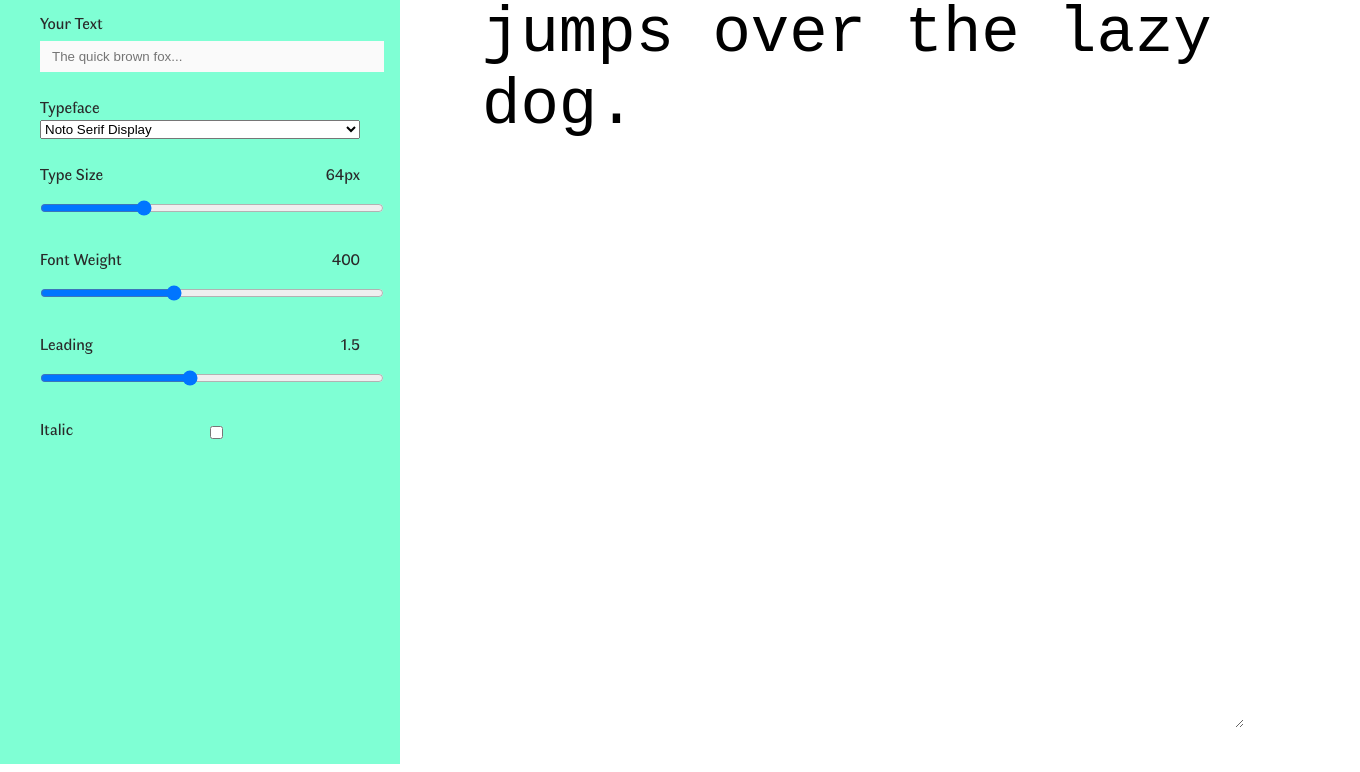
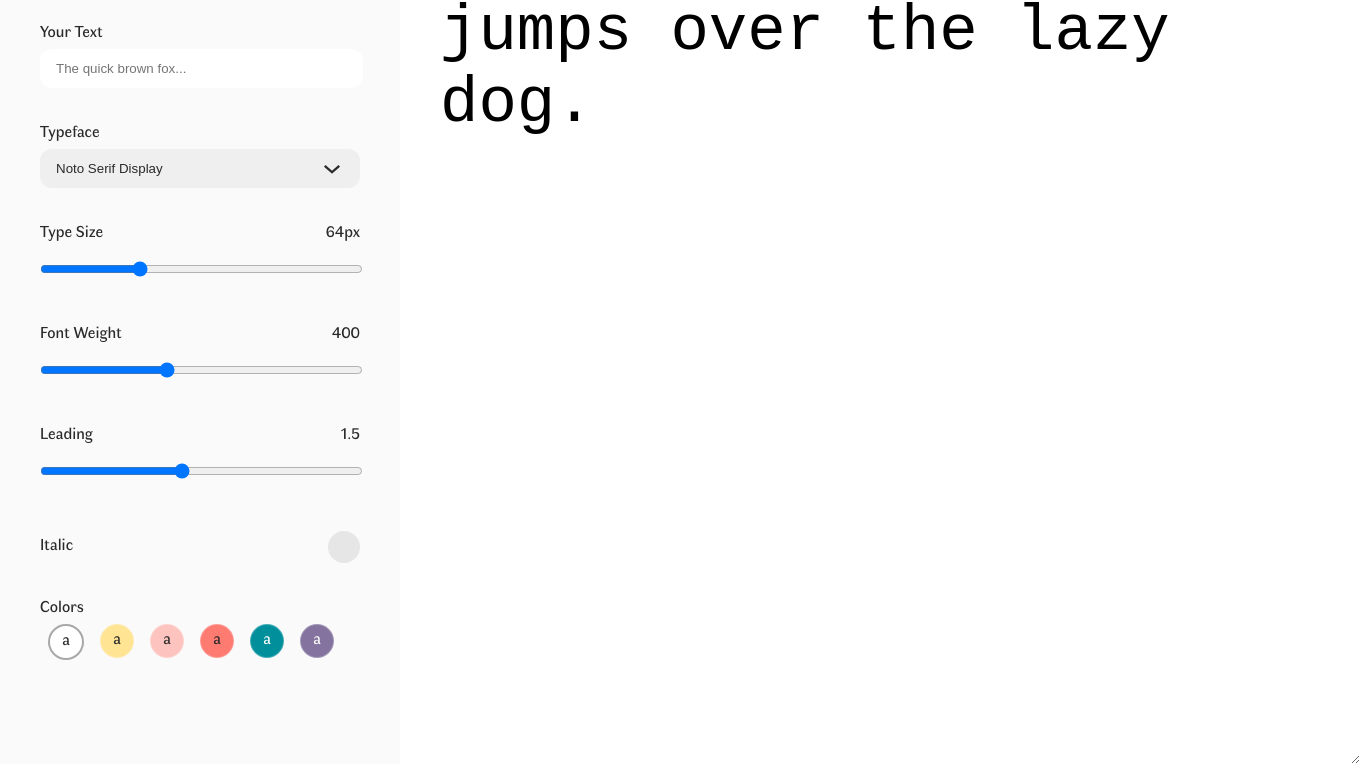
Before and after one commit to charluxd/type-checker, a plain HTML site: page index.html in a window 1280 px wide. Shown: the part 116-888 px from the top of the page, 1360 px wide, since content can reach past the window. Drawn offline with Linux system fonts and the light colour scheme.

Commit message:
Refine page styling

```diff
--- a/index.html
+++ b/index.html
@@ -31,7 +31,14 @@
 
       <div class="settings">
         <label>Type Size<span class="typesize-output">64px</span></label>
-        <input type="range" name="typesize" min="12" max="200" value="64" />
+        <input
+          type="range"
+          name="typesize"
+          min="12"
+          max="200"
+          value="64"
+          class="slider"
+        />
       </div>
 
       <div class="settings">
@@ -43,6 +50,7 @@
           max="900"
           value="400"
           step="100"
+          class="slider"
         />
       </div>
 
@@ -55,12 +63,30 @@
           max="2.5"
           value="1.5"
           step="0.25"
+          class="slider"
         />
       </div>
 
       <div class="settings settings-checkbox">
         <label>Italic</label>
         <input type="checkbox" name="italic" />
+      </div>
+
+      <div class="settings">
+        <label>Colors</label>
+        <div class="colors">
+          <div
+            style="background-color: #ffffff; color: #2a2a2a"
+            class="selected"
+          >
+            a
+          </div>
+          <div style="background-color: #ffe494; color: #2a2a2a">a</div>
+          <div style="background-color: #fdc3be; color: #2a2a2a">a</div>
+          <div style="background-color: #fe7b72; color: #2a2a2a">a</div>
+          <div style="background-color: #018f9c; color: #ffffff">a</div>
+          <div style="background-color: #83739e; color: #ffffff">a</div>
+        </div>
       </div>
     </section>
     <textarea class="output">
--- a/styles.css
+++ b/styles.css
@@ -22,7 +22,7 @@
 body {
   font-family: Faune, sans-serif;
   color: #2a2a2a;
-  margin: 40px 40px 40px 480px;
+  margin: 0 0 0 400px;
 }
 
 h1 {
@@ -36,13 +36,97 @@ section.settings {
   top: 0;
   left: 0;
   height: 100vh;
-  background-color: aquamarine;
+  background-color: #fafafa;
   padding: 40px;
-  min-width: 320px;
+  width: 320px;
 }
 
 div.settings {
-  margin: 24px 0;
+  margin: 32px 0;
+}
+
+input {
+  display: block;
+  padding: 12px 16px;
+  margin: 8px 0 0 0;
+  width: 91%;
+}
+
+input[type='text'] {
+  width: 91%;
+  background: #ffffff;
+  border: none;
+  outline: none;
+  border-radius: 12px;
+  transition: border-color 0.3s ease;
+}
+
+input[type='text']:focus {
+  border: 1px solid #a8a8a8;
+}
+
+input[type='range'] {
+  width: 91%;
+}
+
+select {
+  appearance: none; /* Standard property */
+  -webkit-appearance: none; /* For WebKit browsers */
+  -moz-appearance: none; /* For Firefox */
+  width: 100%;
+  padding: 12px 16px;
+  margin-top: 8px;
+  border: none;
+  outline: none;
+  border-radius: 12px;
+  color: #2a2a2a;
+
+  background-image: url('assets/chevron.svg');
+  background-repeat: no-repeat;
+  background-position: right 16px center;
+}
+
+select:focus {
+  border: 1px solid #a8a8a8;
+}
+
+select.option {
+  margin-top: 8px;
+}
+
+textarea.output {
+  font-size: 64px;
+  background: none;
+  border: none;
+  outline: none;
+  padding: 40px;
+  width: 100%;
+  height: 100vh;
+}
+
+label span {
+  float: right;
+}
+
+div.colors {
+  display: flex;
+}
+
+div.colors div {
+  margin: 8px;
+  height: 32px;
+  width: 32px;
+  line-height: 1.6;
+  color: #000;
+  background-color: #e6e6e6;
+  border: 1px solid rgba(255, 255, 255, 0.25);
+  border-radius: 50%;
+  text-align: center;
+  transition: border 0.25s;
+}
+
+div.colors div.selected {
+  border: 2px solid #a8a8a8;
 }
 
 div.settings-checkbox {
@@ -51,42 +135,19 @@ div.settings-checkbox {
   align-items: center;
 }
 
-input {
-  display: block;
-  padding: 8px 12px;
-  margin: 8px 0 0 0;
-  width: 100%;
+input[type='checkbox'] {
+  -webkit-appearance: none;
+  appearance: none;
+  width: 32px;
+  height: 32px;
+  padding: 0;
+  border-radius: 50%;
+  background-color: #e6e6e6;
 }
 
-input[type='text'] {
-  width: 100%;
-  background: #fafafa;
-  border: none;
-  outline: none;
-  transition: border-color 0.3s ease;
+input[type='checkbox']:checked {
+  background-color: #2a2a2a;
+  background-image: url('assets/check.svg');
+  background-repeat: no-repeat;
+  background-position: center;
 }
-
-input[type='text']:focus {
-  border-color: 1px solid #2a2a2a;
-}
-
-input[type='range'] {
-  width: 100%;
-}
-
-select {
-  width: 100%;
-}
-
-textarea.output {
-  font-size: 64px;
-  background: none;
-  border: none;
-  outline: none;
-  width: 100%;
-  height: 100vh;
-}
-
-label span {
-  float: right;
-}
--- a/typechecker.js
+++ b/typechecker.js
@@ -12,6 +12,8 @@ const lineheightOutput = document.querySelector(`span.lineheight-output`);
 const italicTag = document.querySelector(`input[name = 'italic']`);
 
 const typefaceTag = document.querySelector(`select[name ='typeface']`);
+
+const colorTags = document.querySelectorAll('div.colors div');
 
 const outputTag = document.querySelector('textarea.output');
 const originalText = outputTag.value;
@@ -66,3 +68,21 @@ italicTag.addEventListener('change', function () {
 typefaceTag.addEventListener('input', function () {
   outputTag.style.fontFamily = this.value;
 });
+
+// go through all of the color tags
+// when I click on one of them, change the background color
+// and the font color, and make this tag be selected
+colorTags.forEach((tag) => {
+  tag.addEventListener('click', function () {
+    outputTag.style.backgroundColor = this.style.backgroundColor;
+    outputTag.style.color = this.style.color;
+
+    //reset the classes
+    colorTags.forEach((tag) => {
+      tag.classList.remove('selected');
+    });
+
+    //only to this clicked one
+    this.classList.add('selected');
+  });
+});
```
Also changed, not shown: assets/check.svg (added), assets/chevron.svg (added).
